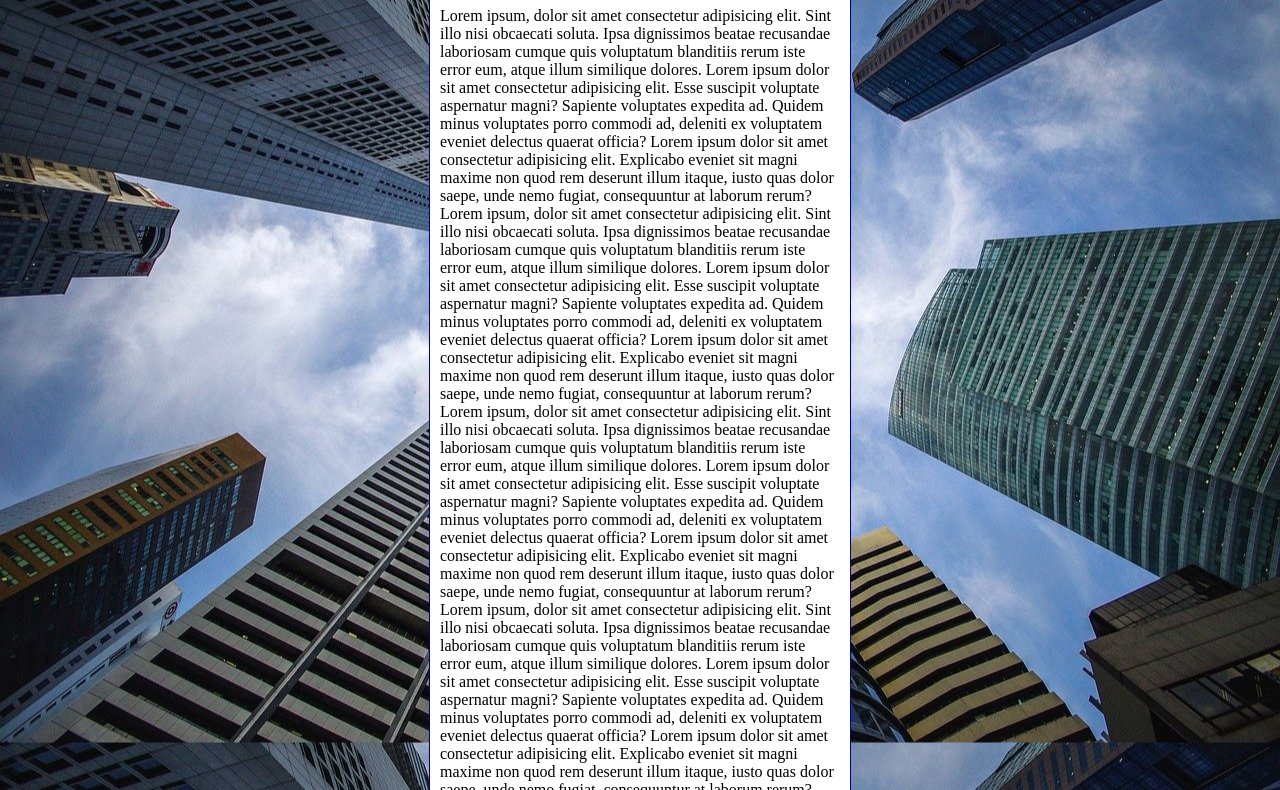
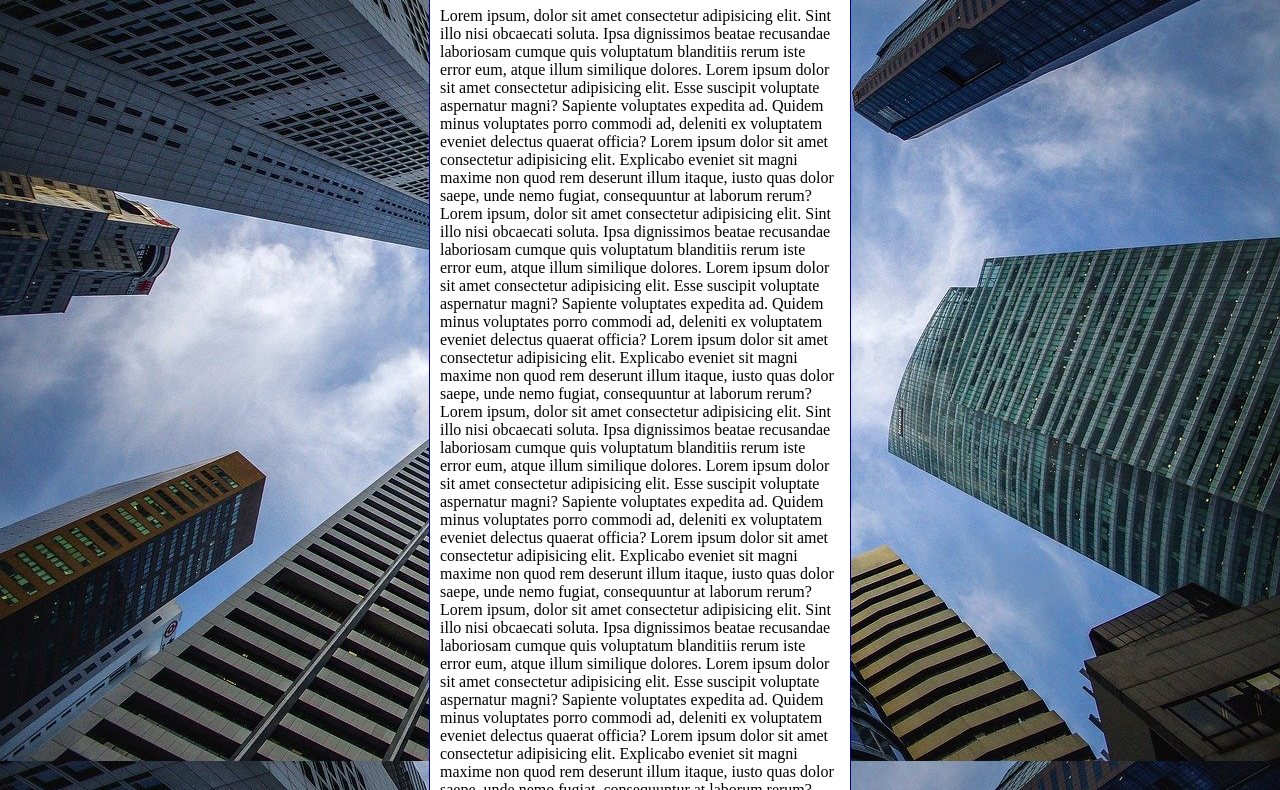
Before and after one commit to Karolynemirella/html-css, a plain HTML site: page exercícios/ex022/fundo006.html in a window 1280 px wide. Shown: the part 92-882 px from the top of the page. Drawn offline with Linux system fonts and the light colour scheme.

Commit message:
atualizei ex022

```diff
--- a/exercícios/ex022/fundo006.html
+++ b/exercícios/ex022/fundo006.html
@@ -3,20 +3,31 @@
 <head>
     <meta charset="UTF-8">
     <meta name="viewport" content="width=device-width, initial-scale=1.0">
-    <title>Document</title>
+    <title>Fundo fixo de tela</title>
     <style>
         body {
+            /*
             height: 100vh;
             background-color: black;
             background-image: url('imagens/wallpaper002.jpg');
             background-position: center center;
             background-repeat: repeat-y;
             background-size: cover;
+            background-attachment: fixed;
+
+            /* Shorthand background
+                color > image > position > repeat > [size]
+                > attachment
+
+             */
+
+             background: black url('imagens/wallpaper002.jpg') center center no-repeat fixed;
+             background-size: cover;
         }
 
         main {
             background-color: white;
-            width: 400px;
+            max-width: 400px;
             padding: 10px;
             margin: auto;
             border: 1px solid darkblue;
```
